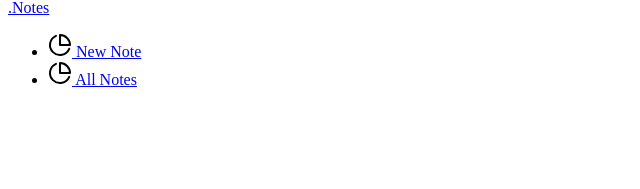
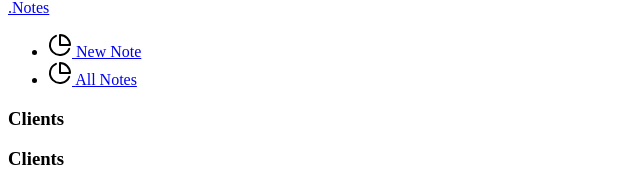
Before and after one commit to victorive/notes_docker, a Symfony app: template templates/note/index.html.twig in a window 1280 px wide. Shown: the part 1313-1502 px from the top of the page, without its empty margins (0-640 px from the left). Before the commit the page ends 1400 px from the top, so only its background shows below. Run offline with Twig, Linux system fonts and the light colour scheme; the template is opened without the code that fills it, so the values that code supplies are empty; some libraries are stand-ins or nearby versions.

Commit message:
fix: minor fixes

```diff
--- a/docker-compose.yml
+++ b/docker-compose.yml
@@ -31,7 +31,7 @@ services:
       - db:/var/lib/mysql
       - ./docker/mysql:/docker-entrypoint-initdb.d
     ports:
-      - 3306:3306
+      - "3306:3306"
 volumes:
   app:
   db:
--- a/package.json
+++ b/package.json
@@ -5,8 +5,12 @@
         "@hotwired/stimulus": "^3.0.0",
         "@symfony/stimulus-bridge": "^3.2.0",
         "@symfony/webpack-encore": "^4.0.0",
+        "autoprefixer": "^10.4.14",
         "core-js": "^3.23.0",
+        "postcss": "^8.4.21",
+        "postcss-loader": "^7.0.2",
         "regenerator-runtime": "^0.13.9",
+        "tailwindcss": "^3.2.7",
         "webpack": "^5.74.0",
         "webpack-cli": "^4.10.0",
         "webpack-notifier": "^1.15.0"
--- a/templates/note/index.html.twig
+++ b/templates/note/index.html.twig
@@ -1,4 +1,26 @@
 {% extends 'layouts/app.html.twig' %}
 {% block body %}
 
+<div class="py-6 px-4">
+    <div class="mt-4 w-full grid grid-cols-1 md:grid-cols-2 xl:grid-cols-3 gap-4">
+        <div class="bg-white shadow rounded-lg p-4 sm:p-6 xl:p-8 ">
+            <div class="flex items-center">
+                <div class="flex-shrink-0">
+                    <span class="text-2xl sm:text-3xl leading-none font-bold text-gray-900"></span>
+                    <h3 class="text-base font-normal text-gray-500">Clients</h3>
+                </div>
+            </div>
+        </div>
+
+        <div class="bg-white shadow rounded-lg p-4 sm:p-6 xl:p-8 ">
+            <div class="flex items-center">
+                <div class="flex-shrink-0">
+                    <span class="text-2xl sm:text-3xl leading-none font-bold text-gray-900"></span>
+                    <h3 class="text-base font-normal text-gray-500">Clients</h3>
+                </div>
+            </div>
+        </div>
+    </div>
+</div>
+
 {% endblock %}
```
Also changed, not shown: package-lock.json, 1 other file.
